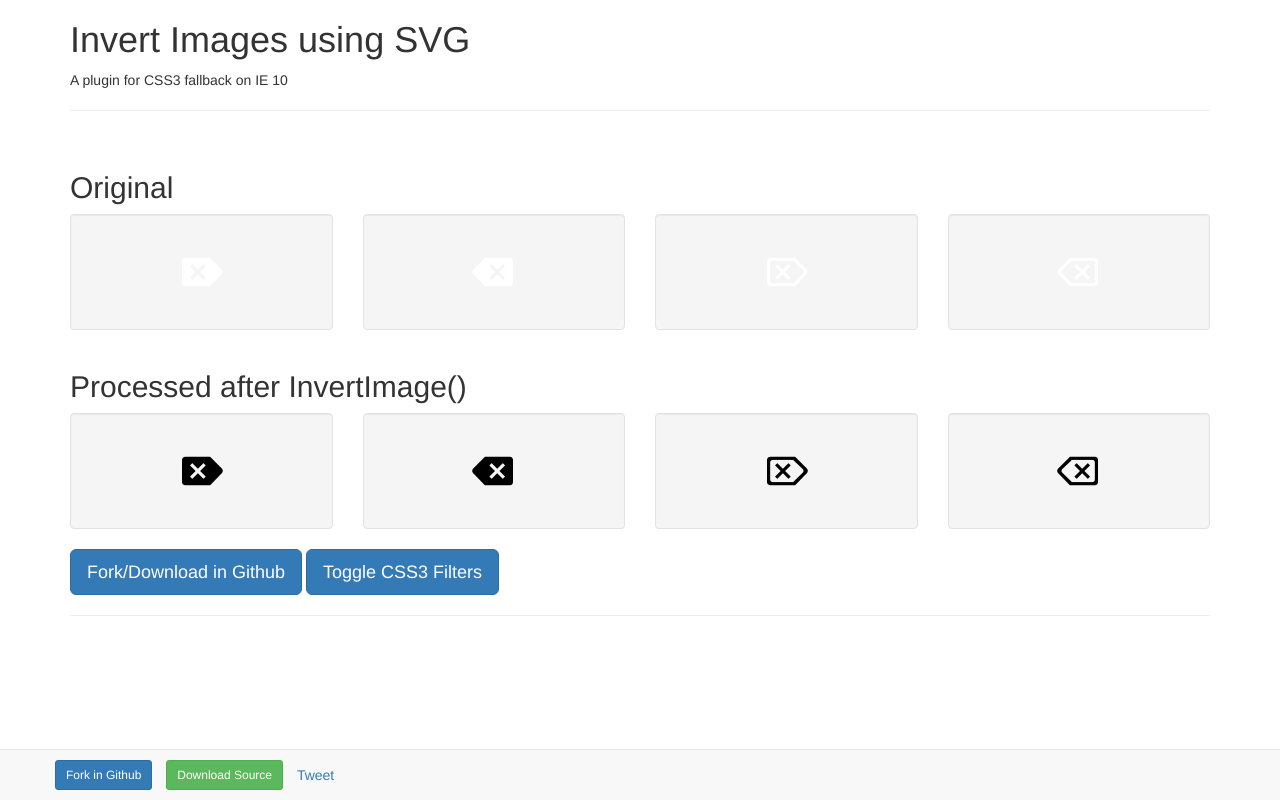
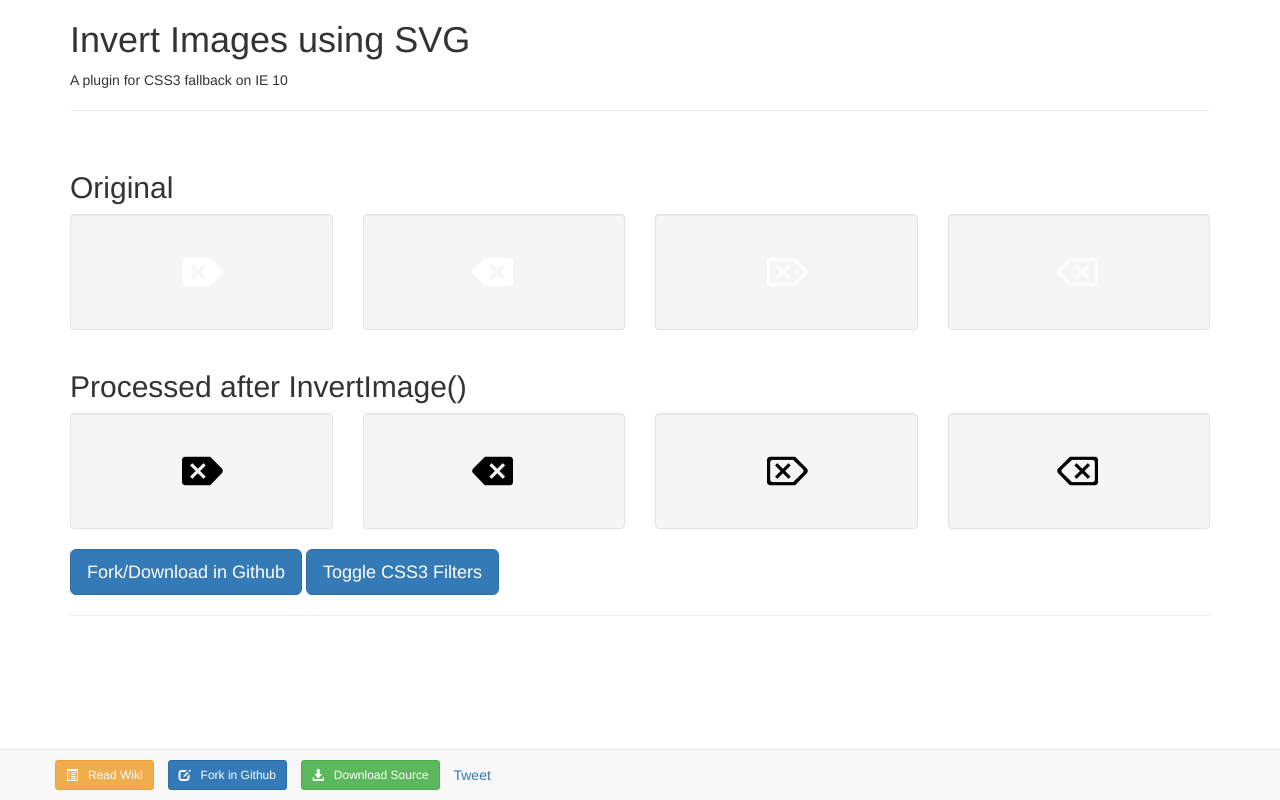
Before and after one commit to absqueued/InvertImages, a plain HTML site: page index.html in a window 1280 px wide. Drawn offline with nearby package versions, Linux system fonts and the light colour scheme.

Commit message:
Updating demo pages with Wiki link and icons added to buttons

```diff
--- a/InvertImages.css
+++ b/InvertImages.css
@@ -1,4 +1,9 @@
 /* demo css */
+
+.invert-it {
+    -webkit-filter:invert(1);
+}
+
 
 .thumbnail svg {
 	margin-left:auto;
@@ -6,15 +11,17 @@
 	display:block;
 }
 
-.invert-it {
-    -webkit-filter:invert(1);
-}
-
 .fork-toolbar .container{
     padding: 10px 0;
     vertical-align: middle;
 }
+
 .fork-toolbar .container * {
     vertical-align: middle;
     margin-right: 10px;
 }
+
+.fork-toolbar .btn .glyphicon {
+	position:relative;
+	top:-1px;
+}
--- a/index.html
+++ b/index.html
@@ -2,7 +2,7 @@
 <html>
 <head>
 	<meta charset="utf-8">
-	<title>Invert Images</title>
+	<title>Invert Images jQuery plugin</title>
 	<link rel="stylesheet" href="//netdna.bootstrapcdn.com/bootstrap/3.0.2/css/bootstrap.min.css">
     <link rel="stylesheet" href="InvertImages.css">
     <script src="Modernizr.js"></script>
@@ -75,8 +75,9 @@
         }(document, 'script', 'facebook-jssdk'));</script>
     <nav class="navbar navbar-default navbar-fixed-bottom fork-toolbar" role="navigation">
         <div class="container">
-            <a class="btn btn-sm btn-primary" href="https://github.com/shekhardesigner/InvertImages">Fork in Github</a>
-            <a class="btn btn-sm btn-success" href="https://github.com/shekhardesigner/InvertImages/archive/master.zip">Download Source</a>
+            <a class="btn btn-sm btn-warning" href="https://github.com/shekhardesigner/InvertImages/blob/master/README.md"><i class="glyphicon glyphicon-list-alt"></i>Read Wiki</a>
+            <a class="btn btn-sm btn-primary" href="https://github.com/shekhardesigner/InvertImages"><i class="glyphicon glyphicon-edit"></i>Fork in Github</a>
+            <a class="btn btn-sm btn-success" href="https://github.com/shekhardesigner/InvertImages/archive/master.zip"><i class="glyphicon glyphicon-download-alt"></i>Download Source</a>
             <a href="https://twitter.com/share" class="twitter-share-button" data-via="shekhardesigner">Tweet</a>
             <script>!function (d, s, id) { var js, fjs = d.getElementsByTagName(s)[0], p = /^http:/.test(d.location) ? 'http' : 'https'; if (!d.getElementById(id)) { js = d.createElement(s); js.id = id; js.src = p + '://platform.twitter.com/widgets.js'; fjs.parentNode.insertBefore(js, fjs); } }(document, 'script', 'twitter-wjs');</script>
             <div class="fb-like" data-href="http://shekhardesigner.github.io/InvertImages/" data-layout="button" data-action="like" data-show-faces="false" data-share="false"></div>
```
